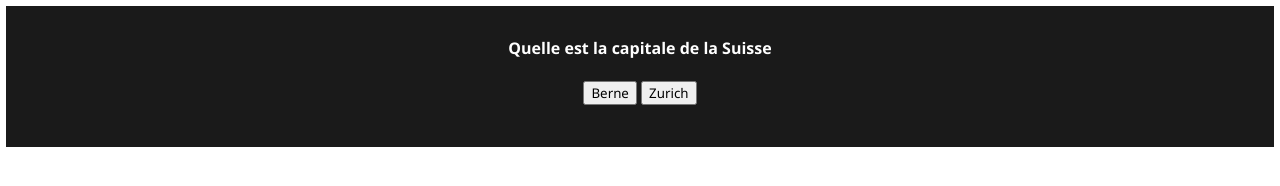
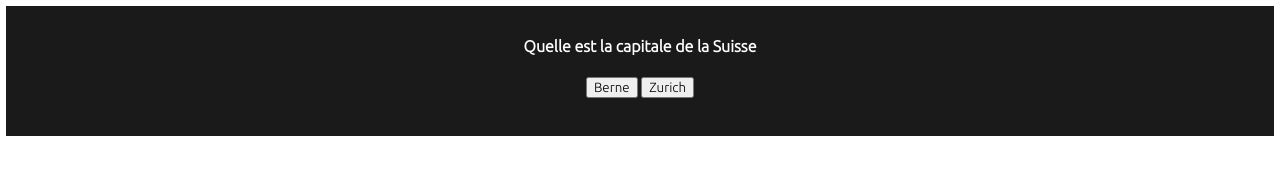
Before and after one commit to jtrognon/basesJS, a plain HTML site: page quiz/index.html in a window 1280 px wide. Drawn offline with Linux system fonts and the light colour scheme.

Commit message:
change the font
font family = "Ubuntu" and "sans-serif"

```diff
--- a/quiz/index.html
+++ b/quiz/index.html
@@ -1,5 +1,5 @@
 <!DOCTYPE html>
-<html lang="en">
+<html lang="fr">
   <head>
     <meta charset="UTF-8" />
     <meta http-equiv="X-UA-Compatible" content="IE=edge" />
@@ -7,6 +7,12 @@
     <title>Document</title>
 
     <link rel="stylesheet" href="style.css" />
+
+    <!--font-->
+    <link rel="preconnect" href="https://fonts.googleapis.com">
+    <link rel="preconnect" href="https://fonts.gstatic.com" crossorigin>
+    <link href="https://fonts.googleapis.com/css2?family=Ubuntu:wght@300&display=swap" rel="stylesheet">
+
     <link rel="shortcut icon" href="#" />
   </head>
   <body>
--- a/quiz/style.css
+++ b/quiz/style.css
@@ -1,6 +1,6 @@
 * {
   box-sizing: border-box;
-  font-family: "Segoe UI", Tahoma, Geneva, Verdana, sans-serif;
+  font-family: 'Ubuntu', sans-serif;
   list-style: none;
 }
 
```
